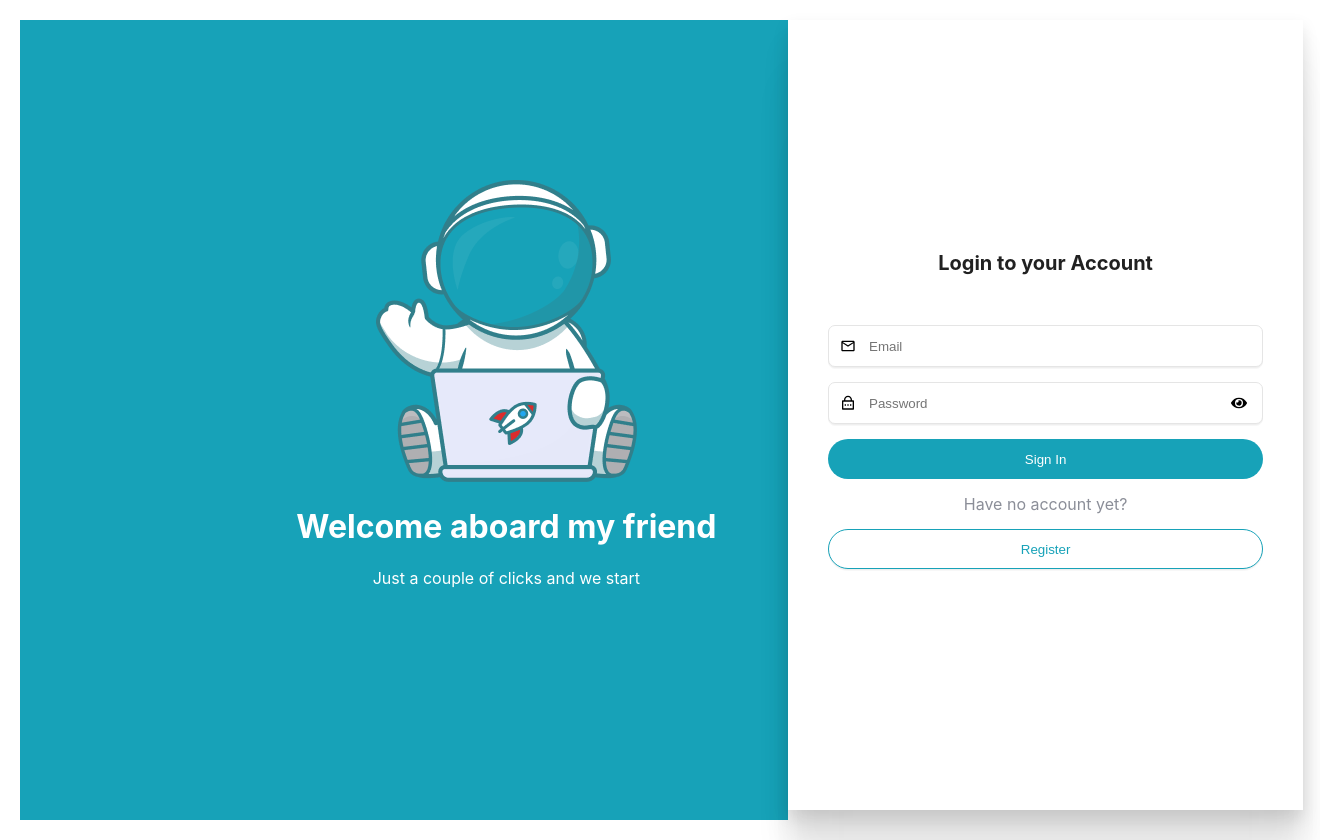
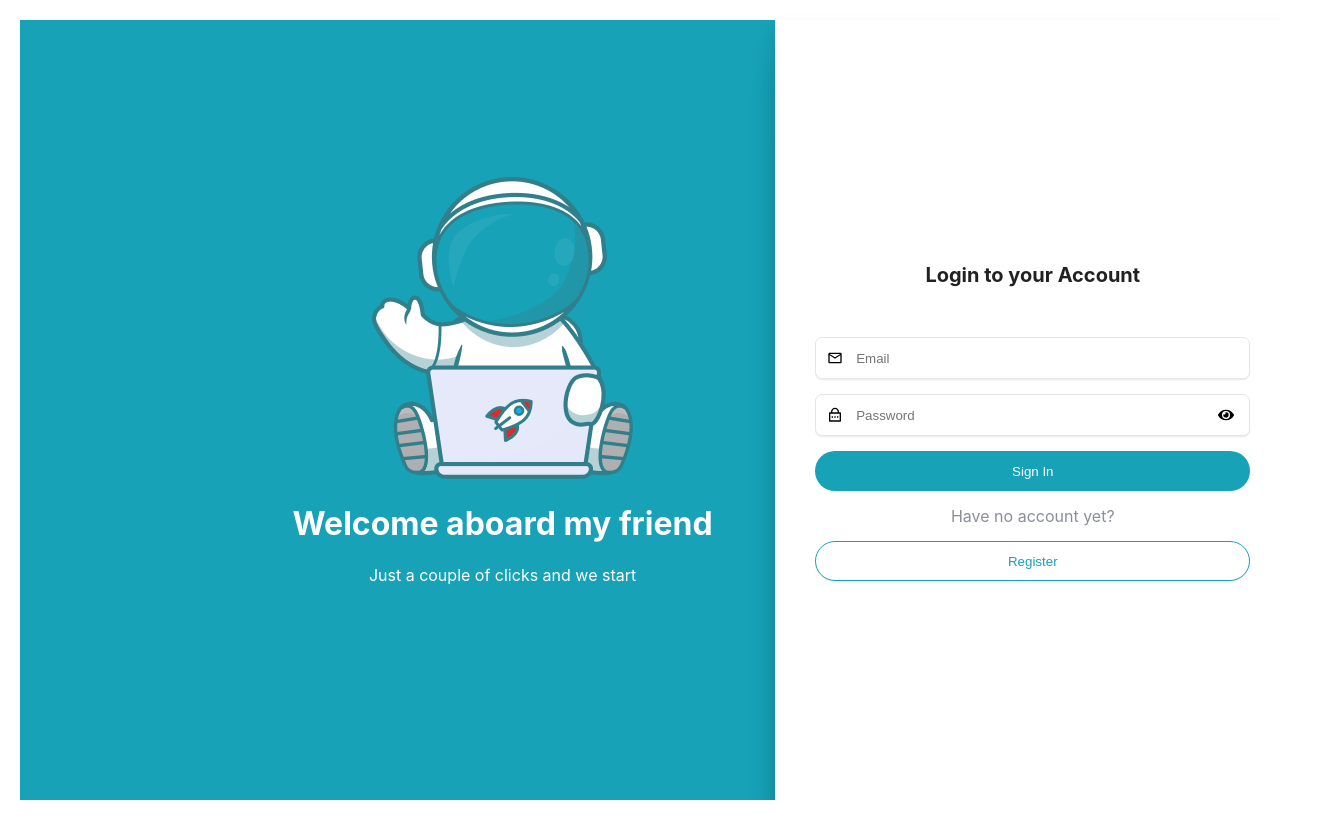
Before and after one commit to soumenz2/TaskApp, a React (Create React App) app: page / in a window 1280 px wide. Shown: the whole page, 1320 px wide, since content can reach past the window. After the commit the page ends 800 px from the top, so only its background shows below. Built offline with nearby package versions, Linux system fonts and the light colour scheme.

Commit message:
hdjhsjdhxjs

```diff
--- a/src/pages/Borad/BoardPage.css
+++ b/src/pages/Borad/BoardPage.css
@@ -48,13 +48,14 @@
 .section3{
     display: flex;
     flex-direction: row;
+    width: 95vw;
 
-    height: 70vh;
-    padding: 0px 10px 0px 10px;
+    height: 80vh;
+    padding: 0px 2px 0px 2px;
 }
 .section-box{
     padding: 10px;
-    width: 17vw;
+    width: 18vw;
     margin-left: 10px;
     background-color:#EEF2F5;
     overflow-x:scroll;
--- a/src/pages/Borad/BoardPage.js
+++ b/src/pages/Borad/BoardPage.js
@@ -179,6 +179,9 @@ const BoardPage = () => {
             <div className=""><h4 className="">In Progrss</h4></div>
             <button type="" className="button-header"><TfiLayers /></button>
           </div>
+          {tasks.inProgress.map( ( task ) => (
+            <TaskBox key={task.id} task={task} filterValue={filterValue} fetchTasks={fetchTasks} />
+          ) )}
         </div>
         <div className="section-box">
           <div className="hedaer-box">
--- a/src/pages/Borad/TaskBox.css
+++ b/src/pages/Borad/TaskBox.css
@@ -25,7 +25,7 @@
 
   }
   .priority-text1{
-    font-size: 8px;
+    font-size: 12px;
   }
 
 
--- a/src/pages/Borad/TaskBox.js
+++ b/src/pages/Borad/TaskBox.js
@@ -70,11 +70,11 @@ const TaskBox = ( { task, filterValue, fetchTasks } ) => {
     try {
       const result = await updateTaskStatus( taskUpdateData );
       if ( result.message ) {
-        // Handle success or error message
+        fetchTasks( filterValue )
         console.log( result.message );
       } else {
-        // Handle the updated task data
-        console.log( 'Task updated successfully:', result.task );
+
+        console.log( 'Task not  updated ' );
       }
     } catch ( error ) {
       console.error( 'Error while updating task:', error );
--- a/src/pages/ModalPage/TaskModal.js
+++ b/src/pages/ModalPage/TaskModal.js
@@ -139,8 +139,8 @@ const TaskModal = ( { onClose, filterValue, fetchTasks } ) => {
           <label>Select Priority *</label>
           <button
             type="button"
-            className={`priority-btn ${ priority === 'high' ? 'active' : '' }`}
-            onClick={() => setPriority( 'high' )}
+            className={`priority-btn ${ priority === 'HIGH PRIORITY' ? 'active' : '' }`}
+            onClick={() => setPriority( 'HIGH PRIORITY' )}
           >
             <span
               className="dot1"
@@ -150,8 +150,8 @@ const TaskModal = ( { onClose, filterValue, fetchTasks } ) => {
           </button>
           <button
             type="button"
-            className={`priority-btn ${ priority === 'moderate' ? 'active' : '' }`}
-            onClick={() => setPriority( 'moderate' )}
+            className={`priority-btn ${ priority === 'MODERATE PRIORITY' ? 'active' : '' }`}
+            onClick={() => setPriority( 'MODERATE PRIORITY' )}
           >
             <span
               className="dot2"
@@ -162,8 +162,8 @@ const TaskModal = ( { onClose, filterValue, fetchTasks } ) => {
           </button>
           <button
             type="button"
-            className={`priority-btn ${ priority === 'low' ? 'active' : '' }`}
-            onClick={() => setPriority( 'low' )}
+            className={`priority-btn ${ priority === 'LOW PRIORITY' ? 'active' : '' }`}
+            onClick={() => setPriority( 'LOW PRIORITY' )}
           >
             <span
               className="dot3"
--- a/src/pages/loginSignUpPages/LoginSignUp.js
+++ b/src/pages/loginSignUpPages/LoginSignUp.js
@@ -125,7 +125,7 @@ const LoginSignUp = () => {
       <div className="content-right">
         {
           isLogin ? (
-            <form className="form_container" onSubmit={loginformik.handleSubmit} method="POST">
+            <form className="form_container1" onSubmit={loginformik.handleSubmit} method="POST">
               <div className="title_container">
                 <p className="title">Login to your Account</p>
               </div>
@@ -192,7 +192,7 @@ const LoginSignUp = () => {
               </button>
             </form>
           ) : (
-            <form className="form_container" onSubmit={registerformik.handleSubmit} method="POST">
+            <form className="form_container1" onSubmit={registerformik.handleSubmit} method="POST">
               <div className="title_container">
                 <p className="title">Register a new Account</p>
               </div>
--- a/src/pages/loginSignUpPages/loginSignup.css
+++ b/src/pages/loginSignUpPages/loginSignup.css
@@ -1,22 +1,31 @@
+html, body {
+  margin: 0;
+  padding: 0;
+  overflow: hidden; /* Prevents scrolling on the body */
+  width: 100vw;
+  height: 100vh;
+}
 .main-content{
     display: flex;
     left: 0;
     right: 0;
     top: 0;
-    width: 100vw;
-    height:100vh;
+    width: 100%;
+    height:fit-content;
+    overflow: hidden; /* Prevents scrolling */
+    position: relative;
 
 }
 .content-left{
-    width: 60vw;
-    height: 100vh;
+    width: 59%;
+    height: 98vh;
     background-color: #17A2B8;
     color:white;
 
 }
 .content-right{
-    width: 40vw;
-    height: 100vh;
+    width: 39%;
+    height: 96vh;
 }
 .box-content{
     position:relative;
@@ -29,9 +38,9 @@
 
 }
 
-.form_container {
+.form_container1 {
     width: 34vw;
-    height: 95vh;
+    height: 98vh;
     display: flex;
     flex-direction: column;
     align-items: center;
```
